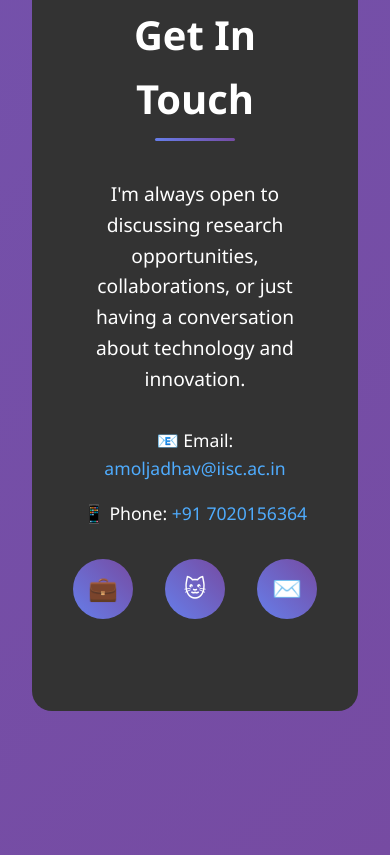
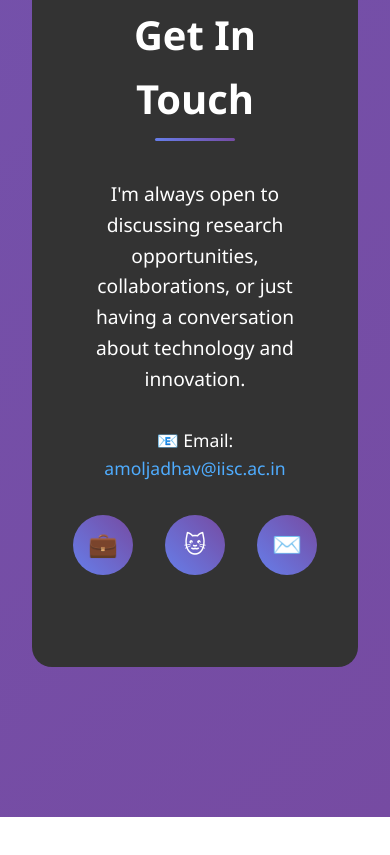
Before and after one commit to AmolJadhav37/portfolio, a plain HTML site: page public/index.html in a window 390 px wide. Shown: the part 9760-10615 px from the top of the page. After the commit the page ends 10577 px from the top, so only its background shows below. Drawn offline with Linux system fonts and the light colour scheme; no server answers.

Commit message:
removed mobile number

```diff
--- a/public/index.html
+++ b/public/index.html
@@ -684,10 +684,7 @@
             <div style="margin: 2rem 0;">
                 <p style="font-size: 1.1rem; margin-bottom: 1rem;">
                     📧 Email: <a href="mailto:amoljadhav@iisc.ac.in" style="color: #4facfe; text-decoration: none;">amoljadhav@iisc.ac.in</a>
-                </p>
-                <p style="font-size: 1.1rem;">
-                    📱 Phone: <a href="tel:+917020156364" style="color: #4facfe; text-decoration: none;">+91 7020156364</a>
-                </p>
+
             </div>
 
             <div class="social-links">
```
